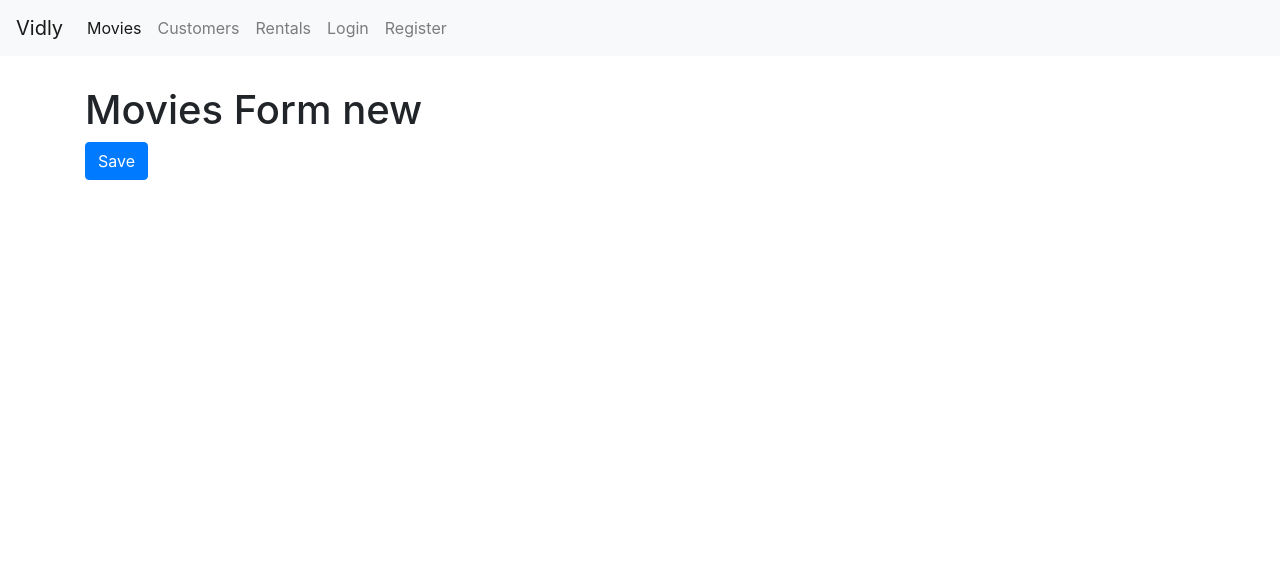
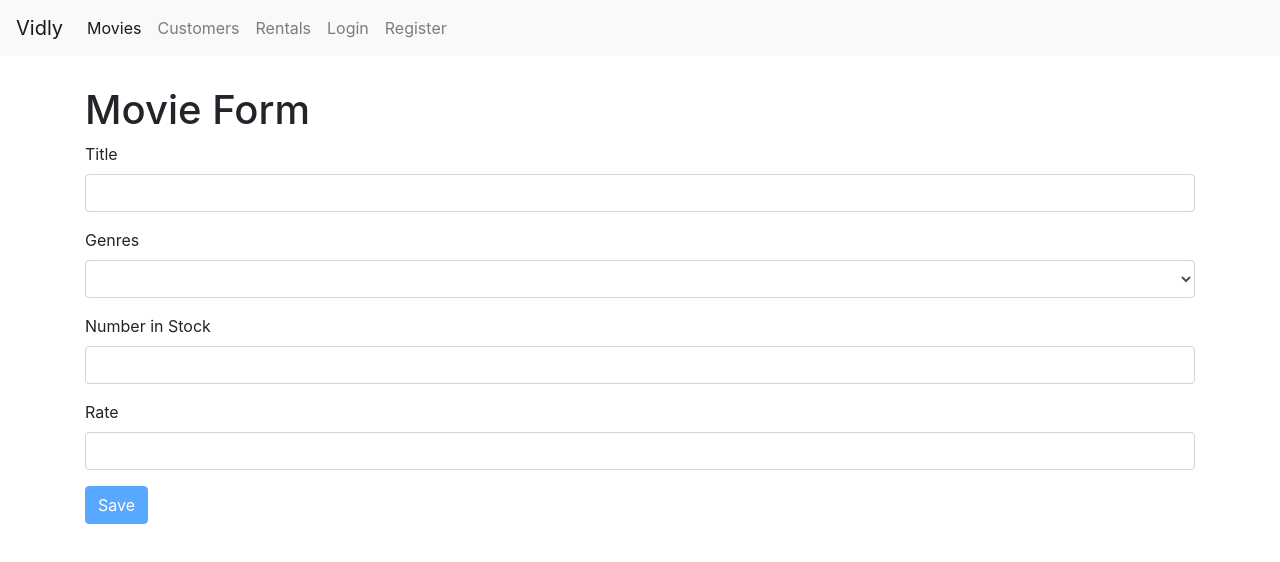
Before and after one commit to eyalkapah/react-movies-app, a React (Create React App) app: page /movies/new in a window 1280 px wide. Shown: the top 562 px of the page. Built offline with nearby package versions, Linux system fonts and the light colour scheme.

Commit message:
add movie form

```diff
--- a/src/App.js
+++ b/src/App.js
@@ -16,6 +16,7 @@
         <NavBar />
         <main className="container">
           <Switch>
+            <Route path="/movies/new" component={MovieForm} />
             <Route path="/login" component={LoginForm} />
             <Route path="/register" component={RegisterForm} />
             <Route path="/movies/:id" component={MovieForm} />
--- a/src/components/common/form.jsx
+++ b/src/components/common/form.jsx
@@ -1,5 +1,6 @@
 import React, { Component } from "react";
 import Input from "./input";
+import Select from "./select";
 import Joi from "joi-browser";
 
 class Form extends Component {
@@ -73,6 +74,21 @@
       />
     );
   }
+
+  renderSelect(name, label, options) {
+    const { data, errors } = this.state;
+
+    return (
+      <Select
+        name={name}
+        value={data[name]}
+        label={label}
+        options={options}
+        onChange={this.handleChange}
+        error={errors[name]}
+      />
+    );
+  }
 }
 
 export default Form;
--- /dev/null
+++ b/src/components/common/select.jsx
@@ -0,0 +1,20 @@
+import React from "react";
+
+const Select = ({ name, label, options, error, ...rest }) => {
+  return (
+    <div className="form-group">
+      <label htmlFor={name}>{label}</label>
+      <select className="form-control" name={name} id={name} {...rest}>
+        <option value="" />
+        {options.map(option => (
+          <option key={option._id} value={option._id}>
+            {option.name}
+          </option>
+        ))}
+      </select>
+      {error && <div className="alert alert-danger">{error}</div>}
+    </div>
+  );
+};
+
+export default Select;
--- a/src/components/movieForm.jsx
+++ b/src/components/movieForm.jsx
@@ -1,21 +1,79 @@
 import React, { Component } from "react";
+import { getGenres } from "../services/fakeGenreService";
+import { saveMovie, getMovie } from "../services/fakeMovieService";
+import Joi from "joi-browser";
+import Form from "./common/form";
 
-class MovieForm extends Component {
-  handleSave = () => {
+class NewMovieForm extends Form {
+  state = {
+    data: { title: "", genreId: "", numberInStock: "", dailyRentalRate: "" },
+    genres: [],
+    errors: {}
+  };
+
+  schema = {
+    _id: Joi.string(),
+    title: Joi.string()
+      .required()
+      .label("Title"),
+    genreId: Joi.string()
+      .required()
+      .label("Genre"),
+    numberInStock: Joi.number()
+      .required()
+      .min(0)
+      .max(100)
+      .label("Number in Stock"),
+    dailyRentalRate: Joi.number()
+      .required()
+      .min(0)
+      .max(10)
+      .label("Daily Rental Rate")
+  };
+
+  componentDidMount() {
+    const genres = getGenres();
+    this.setState({ genres });
+
+    const movieId = this.props.match.params.id;
+    console.log(movieId);
+    if (!movieId) return;
+
+    const movie = getMovie(movieId);
+    if (!movie) return this.props.history.replace("/not-found");
+
+    this.setState({ data: this.mapToViewModel(movie) });
+  }
+
+  mapToViewModel(movie) {
+    return {
+      _id: movie._id,
+      title: movie.title,
+      genreId: movie.genre._id,
+      numberInStock: movie.numberInStock,
+      dailyRentalRate: movie.dailyRentalRate
+    };
+  }
+
+  doSubmit = () => {
+    saveMovie(this.state.data);
     this.props.history.push("/movies");
   };
+
   render() {
-    const { match } = this.props;
-
     return (
-      <React.Fragment>
-        <h1>Movies Form {match.params.id}</h1>
-        <button className="btn btn-primary" onClick={this.handleSave}>
-          Save
-        </button>
-      </React.Fragment>
+      <div>
+        <h1>Movie Form</h1>
+        <form onSubmit={this.handleSubmit}>
+          {this.renderInput("title", "Title")}
+          {this.renderSelect("genreId", "Genres", this.state.genres)}
+          {this.renderInput("numberInStock", "Number in Stock", "number")}
+          {this.renderInput("dailyRentalRate", "Rate")}
+          {this.renderButton("Save")}
+        </form>
+      </div>
     );
   }
 }
 
-export default MovieForm;
+export default NewMovieForm;
--- a/src/components/movies.jsx
+++ b/src/components/movies.jsx
@@ -5,6 +5,7 @@
 import paginate from "../utils/paginate";
 import ListGroup from "./common/listGroup";
 import MoviesTable from "./moviesTable";
+import { Link } from "react-router-dom";
 import _ from "lodash";
 
 class Movies extends Component {
@@ -49,6 +50,10 @@
     this.setState({ sortColumn });
   };
 
+  handleNewMovie = () => {
+    this.props.history.push("/movies/new");
+  };
+
   getPagedData = () => {
     const {
       pageSize,
@@ -87,6 +92,13 @@
           />
         </div>
         <div className="col">
+          <Link
+            to="/movies/new"
+            className="btn btn-primary"
+            style={{ marginBottom: "20px" }}
+          >
+            New Movie
+          </Link>
           <p>Showing {totalCount} movies in the database.</p>
 
           {/* table.table>thead>tr>th*4 */}
--- a/src/components/registerForm.jsx
+++ b/src/components/registerForm.jsx
@@ -31,7 +31,7 @@
         <form onSubmit={this.handleSubmit}>
           {this.renderInput("username", "Username")}
           {this.renderInput("password", "Password", "password")}
-          {this.renderInput("name", "Name", "name")}
+          {this.renderInput("name", "Name")}
           {this.renderButton("Register")}
         </form>
       </div>
--- a/src/services/fakeMovieService.js
+++ b/src/services/fakeMovieService.js
@@ -76,14 +76,15 @@
 }
 
 export function saveMovie(movie) {
+  console.log(movie._id);
   let movieInDb = movies.find(m => m._id === movie._id) || {};
-  movieInDb.name = movie.name;
+  movieInDb.title = movie.title;
   movieInDb.genre = genresAPI.genres.find(g => g._id === movie.genreId);
   movieInDb.numberInStock = movie.numberInStock;
   movieInDb.dailyRentalRate = movie.dailyRentalRate;
 
   if (!movieInDb._id) {
-    movieInDb._id = Date.now();
+    movieInDb._id = Date.now().toString();
     movies.push(movieInDb);
   }
 
```
